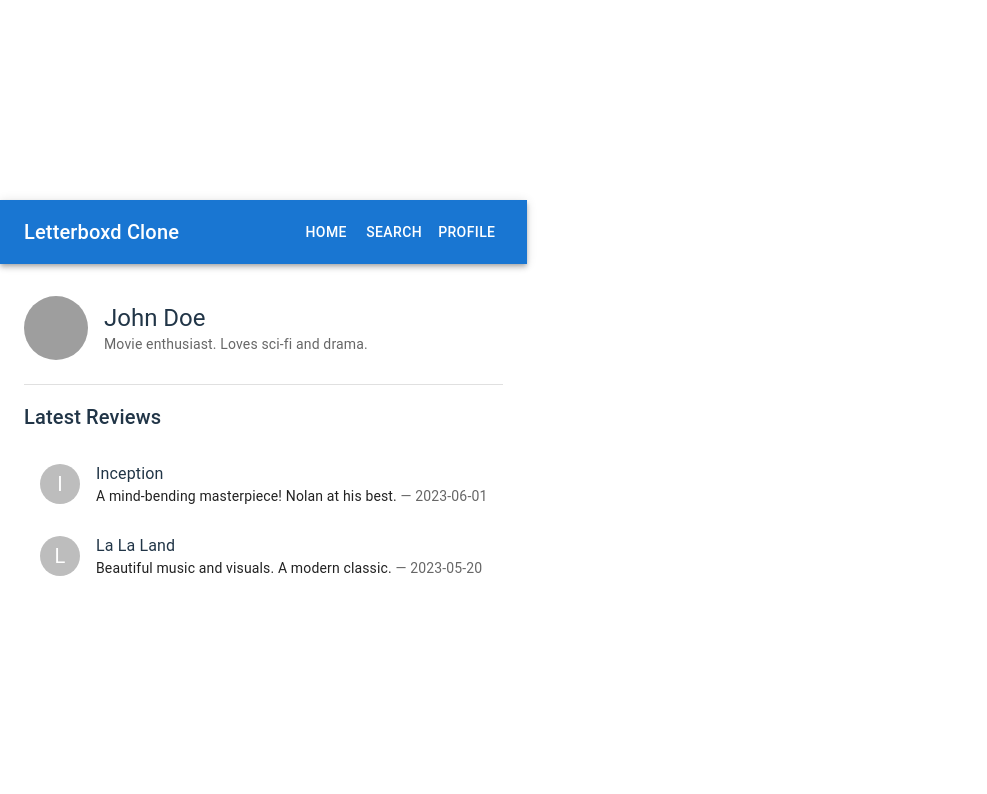
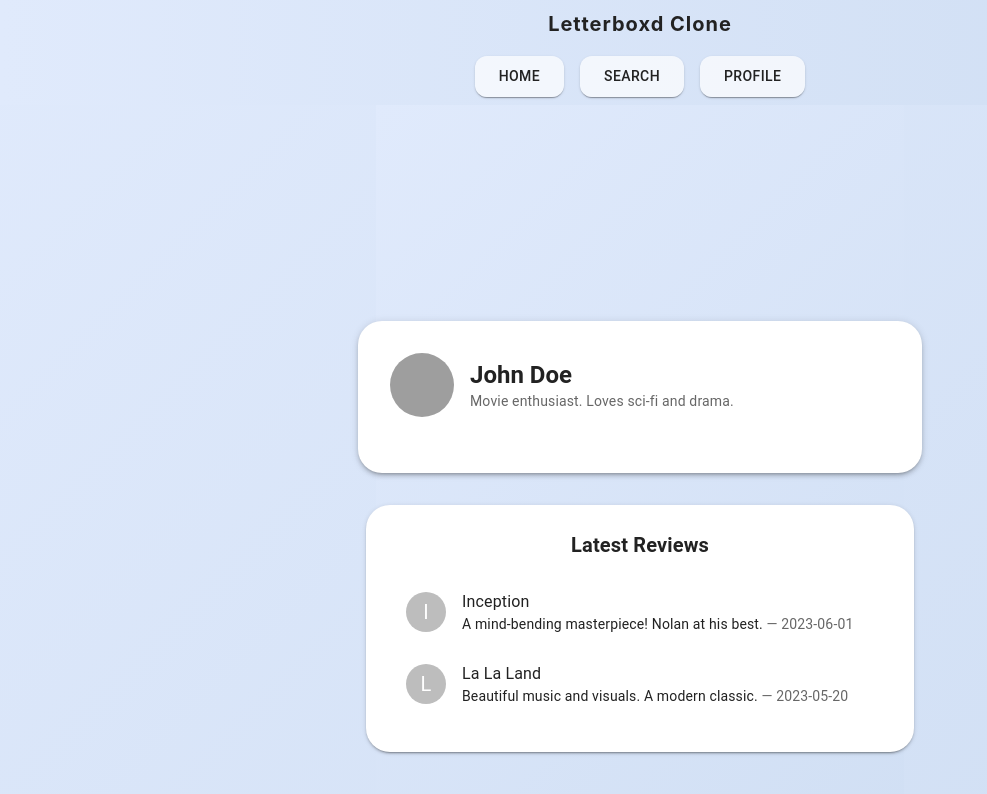
Before and after one commit to Ryzoisnub/letterboxd-clone, a React (Vite) app: page /profile in a window 1280 px wide. Shown: the top 794 px of the page, without its empty margins (0-987 px from the left). Built offline with nearby package versions, Linux system fonts and the light colour scheme; grey boxes are pictures that could not be loaded.

Commit message:
Second commit

```diff
--- a/src/App.jsx
+++ b/src/App.jsx
@@ -1,5 +1,5 @@
 import { BrowserRouter as Router, Routes, Route, Link } from 'react-router-dom'
-import { AppBar, Toolbar, Typography, Button, Container } from '@mui/material'
+import { AppBar, Toolbar, Typography, Button, Container, Box } from '@mui/material'
 import Home from './pages/Home'
 import MovieDetails from './pages/MovieDetails'
 import Profile from './pages/Profile'
@@ -8,24 +8,59 @@ import Search from './pages/Search'
 function App() {
   return (
     <Router>
-      <AppBar position="static">
-        <Toolbar>
-          <Typography variant="h6" component="div" sx={{ flexGrow: 1 }}>
+      <Box sx={{ minHeight: '100vh', minWidth: '100vw', background: 'linear-gradient(135deg, #e0eafc 0%, #cfdef3 100%)', fontFamily: 'SF Pro Display, Arial, sans-serif' }}>
+        <AppBar position="static" elevation={0} sx={{
+          background: 'linear-gradient(90deg, #e0eafc 0%, #cfdef3 100%)',
+          boxShadow: 'none',
+          py: 1,
+        }}>
+          <Toolbar sx={{ justifyContent: 'center', flexDirection: 'column', gap: 1 }}>
+            <Typography variant="h6" component="div" sx={{ flexGrow: 1, textAlign: 'center', fontWeight: 700, letterSpacing: 1, color: '#222', fontFamily: 'SF Pro Display, Arial, sans-serif' }}>
               Letterboxd Clone
             </Typography>
-          <Button color="inherit" component={Link} to="/">Home</Button>
-          <Button color="inherit" component={Link} to="/search">Search</Button>
-          <Button color="inherit" component={Link} to="/profile">Profile</Button>
+            <Box sx={{ display: 'flex', justifyContent: 'center', gap: 2, mt: 1 }}>
+              <Button color="inherit" component={Link} to="/" sx={{
+                borderRadius: 3,
+                px: 3,
+                py: 1,
+                background: 'rgba(255,255,255,0.7)',
+                color: '#222',
+                fontWeight: 500,
+                boxShadow: 1,
+                '&:hover': { background: 'rgba(255,255,255,0.9)' }
+              }}>Home</Button>
+              <Button color="inherit" component={Link} to="/search" sx={{
+                borderRadius: 3,
+                px: 3,
+                py: 1,
+                background: 'rgba(255,255,255,0.7)',
+                color: '#222',
+                fontWeight: 500,
+                boxShadow: 1,
+                '&:hover': { background: 'rgba(255,255,255,0.9)' }
+              }}>Search</Button>
+              <Button color="inherit" component={Link} to="/profile" sx={{
+                borderRadius: 3,
+                px: 3,
+                py: 1,
+                background: 'rgba(255,255,255,0.7)',
+                color: '#222',
+                fontWeight: 500,
+                boxShadow: 1,
+                '&:hover': { background: 'rgba(255,255,255,0.9)' }
+              }}>Profile</Button>
+            </Box>
           </Toolbar>
         </AppBar>
-      <Container sx={{ mt: 4 }}>
+        <Box sx={{ display: 'flex', flexDirection: 'column', alignItems: 'center', justifyContent: 'center', minHeight: 'calc(100vh - 100px)', width: '100vw' }}>
           <Routes>
             <Route path="/" element={<Home />} />
             <Route path="/movie/:id" element={<MovieDetails />} />
             <Route path="/profile" element={<Profile />} />
             <Route path="/search" element={<Search />} />
           </Routes>
-      </Container>
+        </Box>
+      </Box>
     </Router>
   )
 }
--- a/src/pages/Home.jsx
+++ b/src/pages/Home.jsx
@@ -38,29 +38,30 @@ const sampleMovies = [
 
 function Home() {
   return (
-    <Box>
-      <Box css={heroStyle}>
-        <Typography variant="h3" gutterBottom>
+    <Box sx={{ display: 'flex', flexDirection: 'column', alignItems: 'center', justifyContent: 'center', minHeight: '100vh', background: 'linear-gradient(135deg, #e0eafc 0%, #cfdef3 100%)', fontFamily: 'SF Pro Display, Arial, sans-serif', py: 4 }}>
+      <Box sx={{ width: '100%', maxWidth: 900, mb: 4, mx: 'auto', background: '#fff', borderRadius: 6, boxShadow: 3, p: 4 }}>
+        <Typography variant="h3" gutterBottom align="center" sx={{ fontWeight: 700, color: '#222' }}>
           Welcome to Letterboxd Clone
         </Typography>
-        <Typography variant="h6">
+        <Typography variant="h6" align="center" sx={{ color: '#555' }}>
           Discover, review, and track your favorite movies!
         </Typography>
       </Box>
-      <Box sx={{ mt: 4 }}>
-        <Typography variant="h5" gutterBottom>All Movies</Typography>
-        <Grid container spacing={3}>
+      <Box sx={{ width: '100%', maxWidth: 1200, mx: 'auto', background: '#fff', borderRadius: 6, boxShadow: 2, p: 3 }}>
+        <Typography variant="h5" gutterBottom align="center" sx={{ fontWeight: 600, color: '#222' }}>All Movies</Typography>
+        <Grid container spacing={4} justifyContent="center">
           {sampleMovies.map(movie => (
             <Grid item xs={12} sm={6} md={3} key={movie.id}>
-              <Card>
+              <Card sx={{ height: 420, display: 'flex', flexDirection: 'column', boxShadow: 2, borderRadius: 5, overflow: 'hidden', background: 'linear-gradient(120deg, #f6d365 0%, #fda085 100%)' }}>
                 <CardMedia
                   component="img"
-                  height="350"
+                  height="320"
                   image={movie.poster}
                   alt={movie.title}
+                  sx={{ objectFit: 'cover' }}
                 />
-                <CardContent>
-                  <Typography variant="h6">{movie.title}</Typography>
+                <CardContent sx={{ flexGrow: 1, textAlign: 'center', color: '#222' }}>
+                  <Typography variant="h6" sx={{ fontWeight: 600 }}>{movie.title}</Typography>
                   <Typography variant="body2" color="text.secondary">{movie.year}</Typography>
                 </CardContent>
               </Card>
--- a/src/pages/Profile.jsx
+++ b/src/pages/Profile.jsx
@@ -1,4 +1,4 @@
-import { Typography, Box, Avatar, List, ListItem, ListItemAvatar, ListItemText, Divider } from '@mui/material'
+import { Typography, Box, Avatar, List, ListItem, ListItemAvatar, ListItemText, Divider, Paper } from '@mui/material'
 
 const user = {
   name: 'John Doe',
@@ -23,16 +23,18 @@ const reviews = [
 
 function Profile() {
   return (
-    <Box sx={{ maxWidth: 600, mx: 'auto', mt: 4 }}>
+    <Box sx={{ display: 'flex', flexDirection: 'column', alignItems: 'center', justifyContent: 'center', minHeight: '100vh', background: 'linear-gradient(135deg, #e0eafc 0%, #cfdef3 100%)', fontFamily: 'SF Pro Display, Arial, sans-serif', py: 4 }}>
+      <Paper elevation={4} sx={{ width: '100%', maxWidth: 500, p: 4, mb: 4, borderRadius: 6, boxShadow: 3 }}>
         <Box sx={{ display: 'flex', alignItems: 'center', mb: 3 }}>
           <Avatar src={user.avatar} sx={{ width: 64, height: 64, mr: 2 }} />
           <Box>
-          <Typography variant="h5">{user.name}</Typography>
+            <Typography variant="h5" sx={{ fontWeight: 700, color: '#222' }}>{user.name}</Typography>
             <Typography variant="body2" color="text.secondary">{user.bio}</Typography>
           </Box>
         </Box>
-      <Divider sx={{ mb: 2 }} />
-      <Typography variant="h6" gutterBottom>Latest Reviews</Typography>
+      </Paper>
+      <Paper elevation={2} sx={{ width: '100%', maxWidth: 500, p: 3, borderRadius: 6, boxShadow: 2 }}>
+        <Typography variant="h6" gutterBottom align="center" sx={{ fontWeight: 600, color: '#222' }}>Latest Reviews</Typography>
         <List>
           {reviews.map(r => (
             <ListItem key={r.id} alignItems="flex-start">
@@ -53,6 +55,7 @@ function Profile() {
             </ListItem>
           ))}
         </List>
+      </Paper>
     </Box>
   )
 }
--- a/src/pages/Search.jsx
+++ b/src/pages/Search.jsx
@@ -1,5 +1,5 @@
 import React, { useState } from 'react';
-import { TextField, Box, Typography, MenuItem, Select, InputLabel, FormControl, Button } from '@mui/material';
+import { TextField, Box, Typography, MenuItem, Select, InputLabel, FormControl, Button, Paper } from '@mui/material';
 
 const genres = ['Action', 'Comedy', 'Drama', 'Horror', 'Sci-Fi']; // Sample genres
 const actors = ['Tom Hanks', 'Scarlett Johansson', 'Leonardo DiCaprio', 'Emma Stone']; // Sample actors
@@ -15,8 +15,9 @@ function Search() {
   };
 
   return (
-    <Box sx={{ maxWidth: 500, mx: 'auto', mt: 4 }}>
-      <Typography variant="h5" gutterBottom>Search Movies</Typography>
+    <Box sx={{ display: 'flex', alignItems: 'center', justifyContent: 'center', minHeight: '100vh', background: 'linear-gradient(135deg, #e0eafc 0%, #cfdef3 100%)', fontFamily: 'SF Pro Display, Arial, sans-serif' }}>
+      <Paper elevation={4} sx={{ p: 4, width: '100%', maxWidth: 500, borderRadius: 6, boxShadow: 3 }}>
+        <Typography variant="h5" gutterBottom align="center" sx={{ fontWeight: 700, color: '#222' }}>Search Movies</Typography>
         <form onSubmit={handleSearch}>
           <TextField
             label="Movie Title"
@@ -24,7 +25,7 @@ function Search() {
             fullWidth
             value={query}
             onChange={e => setQuery(e.target.value)}
-          sx={{ mb: 2 }}
+            sx={{ mb: 2, background: '#f7f7f7', borderRadius: 2 }}
           />
           <FormControl fullWidth sx={{ mb: 2 }}>
             <InputLabel>Genre</InputLabel>
@@ -32,6 +33,7 @@ function Search() {
               value={genre}
               label="Genre"
               onChange={e => setGenre(e.target.value)}
+              sx={{ background: '#f7f7f7', borderRadius: 2 }}
             >
               <MenuItem value=""><em>None</em></MenuItem>
               {genres.map(g => <MenuItem key={g} value={g}>{g}</MenuItem>)}
@@ -43,13 +45,15 @@ function Search() {
               value={actor}
               label="Actor/Cast"
               onChange={e => setActor(e.target.value)}
+              sx={{ background: '#f7f7f7', borderRadius: 2 }}
             >
               <MenuItem value=""><em>None</em></MenuItem>
               {actors.map(a => <MenuItem key={a} value={a}>{a}</MenuItem>)}
             </Select>
           </FormControl>
-        <Button type="submit" variant="contained" fullWidth>Search</Button>
+          <Button type="submit" variant="contained" fullWidth size="large" sx={{ borderRadius: 3, fontWeight: 600, background: 'linear-gradient(90deg, #e0eafc 0%, #cfdef3 100%)', color: '#222', boxShadow: 1, py: 1.2, mt: 1 }}>Search</Button>
         </form>
+      </Paper>
     </Box>
   );
 }
```
Lines whose indentation alone changed are shown as unchanged.
